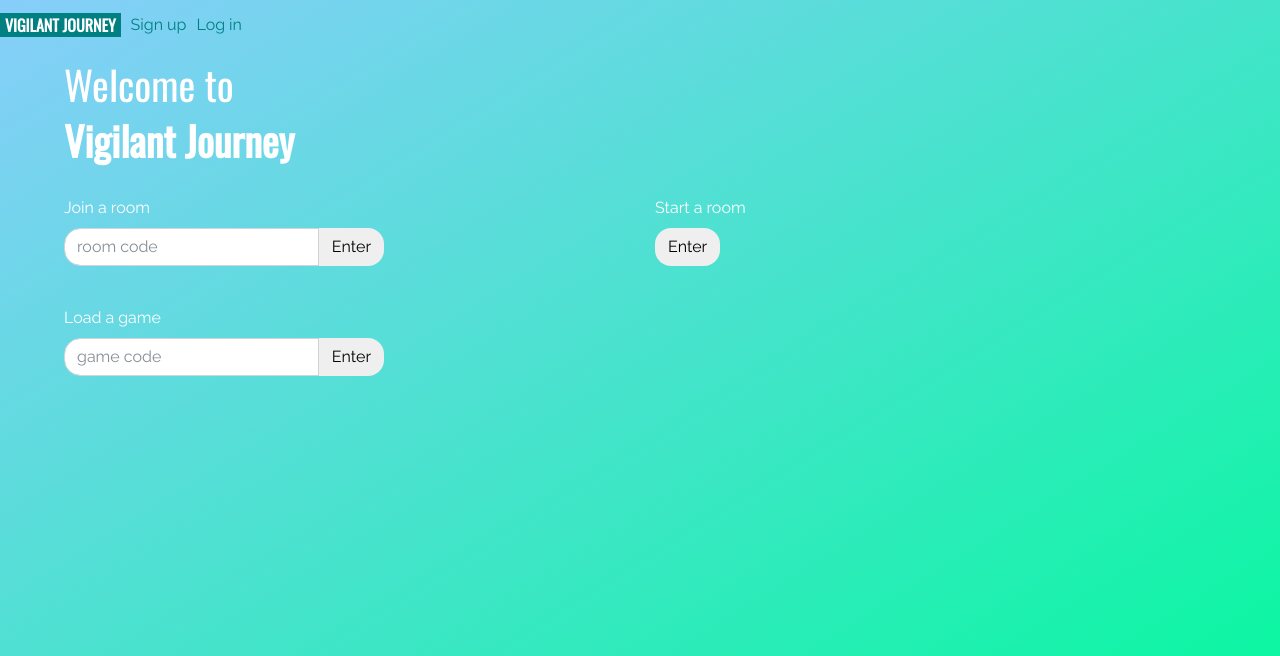
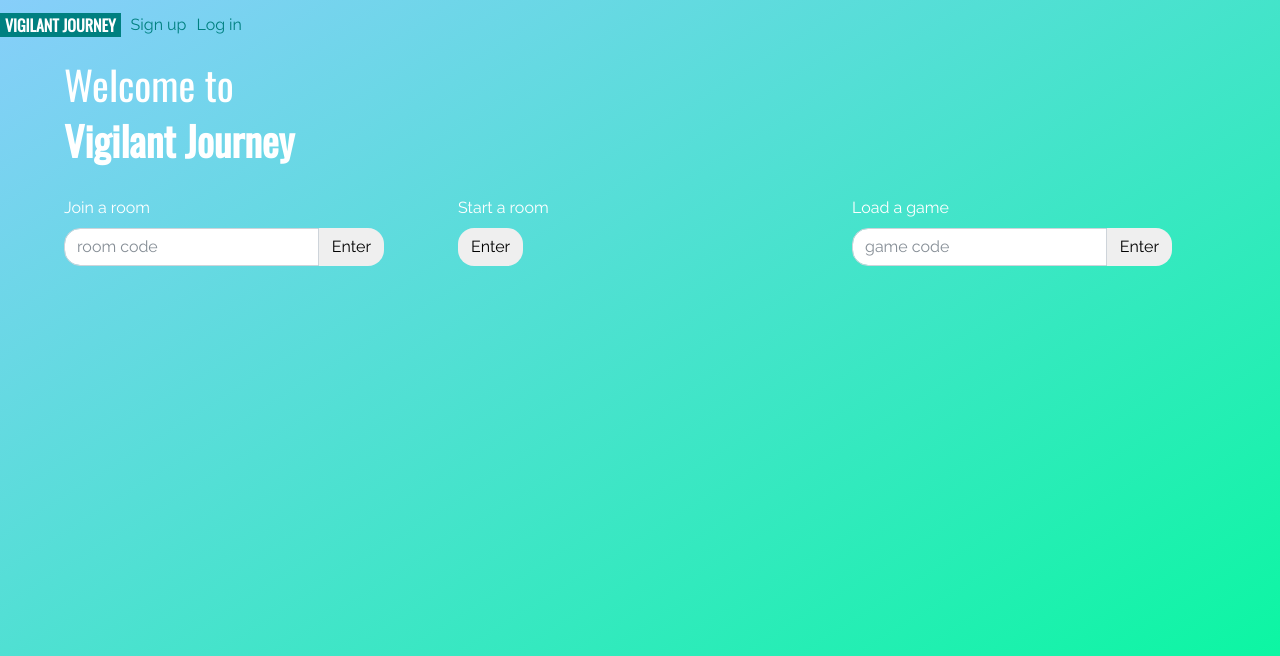
Before and after one commit to caxon/vigilant-journey, a Django app: page /main in a window 1280 px wide. Shown: the top 656 px of the page. Run offline with Django 3.2, Linux system fonts and the light colour scheme; some libraries are stand-ins or nearby versions.

Commit message:
Update main.html

```diff
--- a/Backend307/templates/user/main.html
+++ b/Backend307/templates/user/main.html
@@ -1,7 +1,7 @@
 {% extends "user/base2.html" %}
 {% block content2 %}
 
-<h1 >
+<h1>
 	Welcome to
 </h1>
 <h1 style="font-weight:bold">
@@ -10,7 +10,7 @@
 <div>{{ form.non_field_errors }}</div>
 <br>
 <div class="row">
-	<div class="col-md-6">
+	<div class="col-md-4">
 		<form action="" method="post">
 			{% csrf_token %}
 			<div class="form-group">
@@ -25,14 +25,14 @@
 				</div>
 			</div>
 		</form>
+	</div>
+	<div class="col-md-4">
+		<label for="roomcode"> Start a room </label> <br>
+		<button name="roomcode" class="btn btn-default form-rounded" id="createGame">Enter</button>
+		<br>
 		<br>
 	</div>
-	<div class="col-md-6">
-		<label for="roomcode"> Start a room </label> <br>
-		<button name="roomcode" class="btn btn-default form-rounded" id="createGame">Enter</button>
-	</div>
-
-    <div class="col-md-6">
+	<div class="col-md-4">
 		<form action="../load" method="post">
 			{% csrf_token %}
 			<div class="form-group">
```
